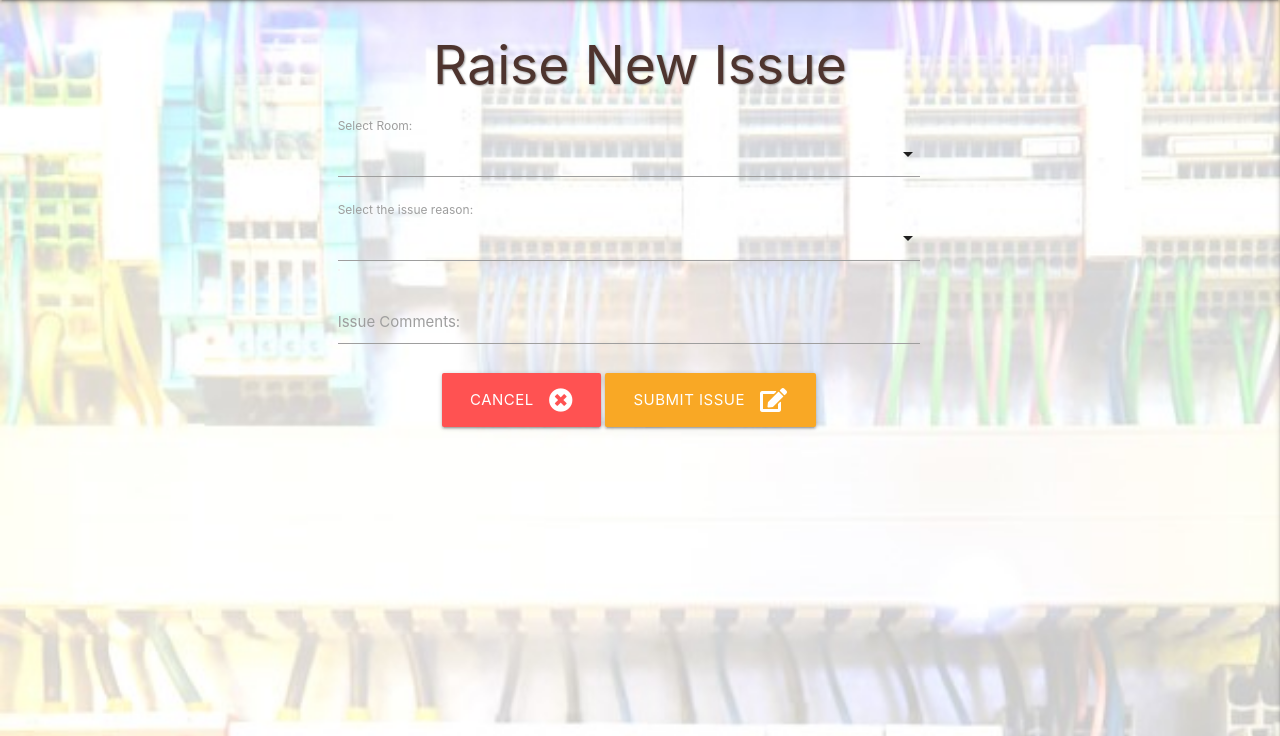
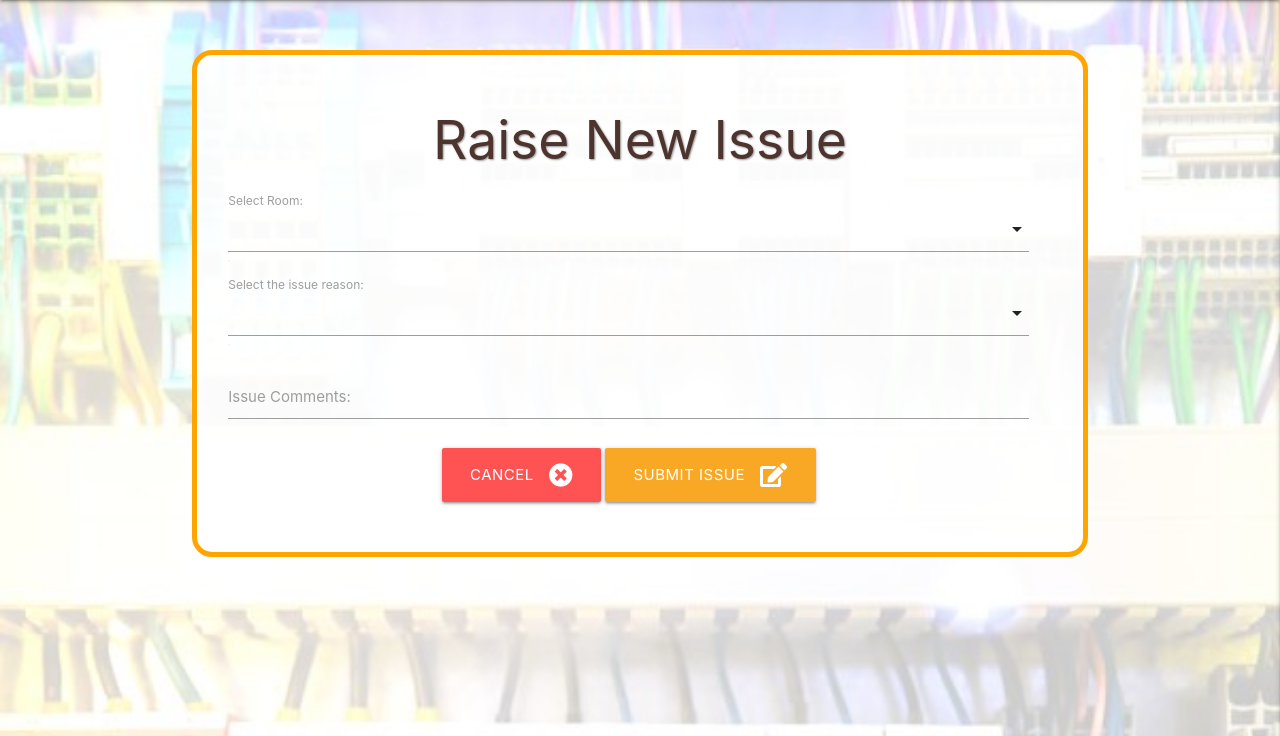
Before and after one commit to Code-Institute-Submissions/STarrant-electrical-survey-db_NovResub, a Flask app: page /issue/new in a window 1280 px wide. Shown: the part 64-800 px from the top of the page. Run offline with Flask 2, Linux system fonts and the light colour scheme; data that the repository does not hold is empty; some libraries are stand-ins or nearby versions.

Commit message:
Style:  new-issue.html All main elements enclosed in div with class .main-element

```diff
--- a/templates/new-issue.html
+++ b/templates/new-issue.html
@@ -1,5 +1,7 @@
 {% extends "base.html" %}
 {% block content %}
+
+<div class="main-element padding-top-20 padding-bottom-50 padding-left-20 padding-right-20 margin-top-50">
     <h2 class="center-align brown-text text-darken-3 heading-text-shadow">Raise New Issue</h2>
     <div class="container">
         <div class="row">
@@ -58,4 +60,5 @@
         <!-- End Row -->
     </div>
      <!-- End Container -->
+</div>
 {% endblock %}
```
